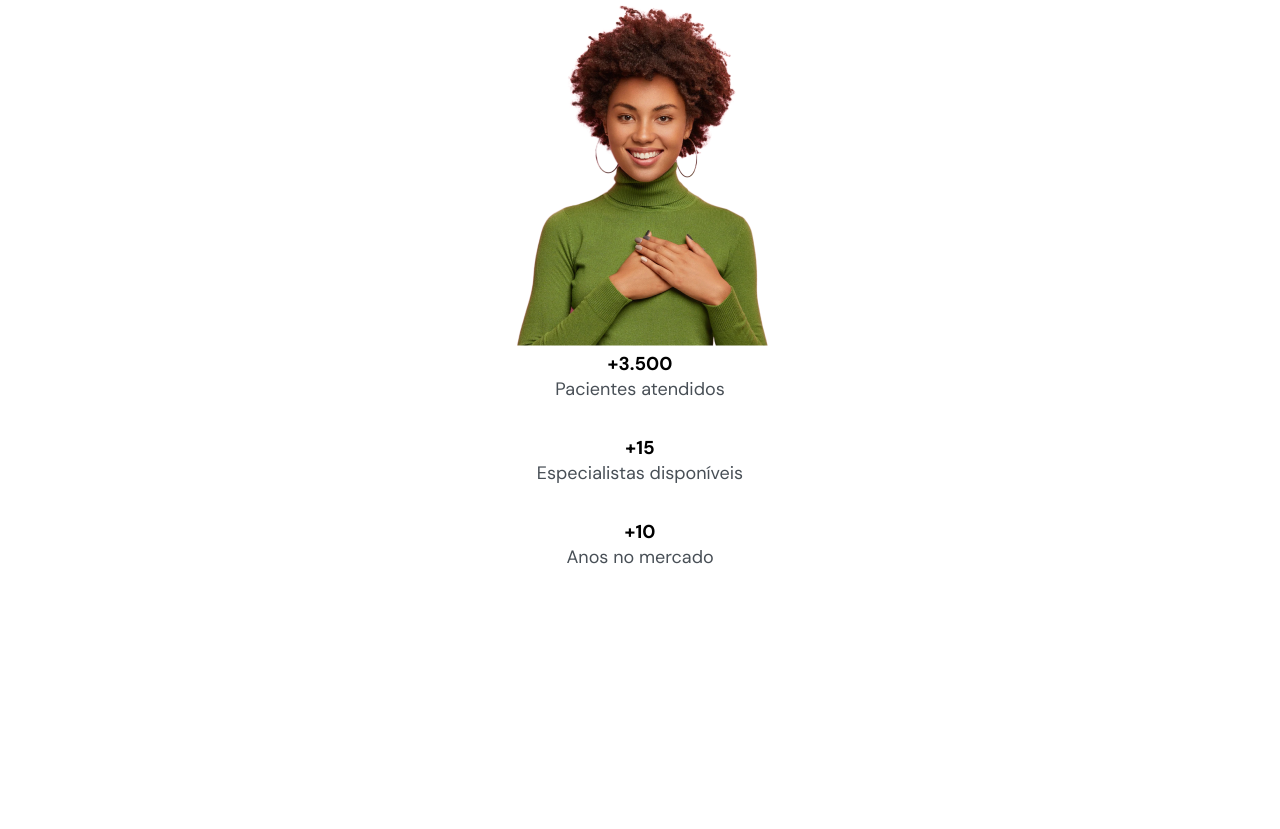
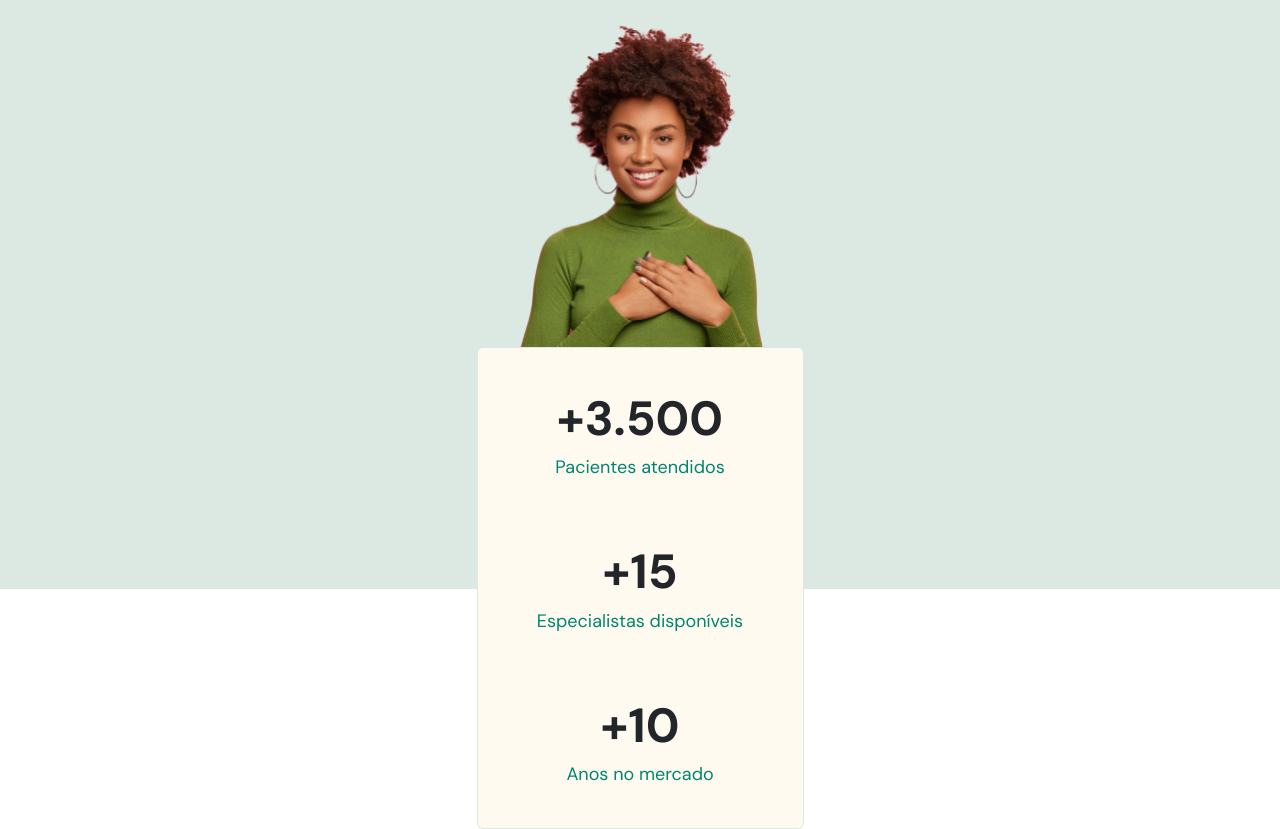
Before and after one commit to carlosconceicaoc/doctor-care, a plain HTML site: page index.html in a window 1280 px wide. Shown: the part 491-1320 px from the top of the page. Before the commit the page ends 1094 px from the top, so only its background shows below. Drawn offline with Linux system fonts and the light colour scheme.

Commit message:
adiciona fundo e evoluções no layout

```diff
--- a/index.html
+++ b/index.html
@@ -27,14 +27,22 @@
                 Agende sua consulta
             </button>
 
-            <img src="/assets/Foto.png" alt="Mulher negra vestindo moletom verde e sorrindo" />
+            <img src="/assets/Foto.png" alt="Mulher negra vestindo moletom  verde e sorrindo" />
 
+            <div class="stats">
+                <div class="stat">
                     <h3>+3.500</h3>
                     <p>Pacientes atendidos</p>
+                </div>
+                <div class="stat">
                     <h3>+15</h3>
                     <p>Especialistas disponíveis</p>
+                </div>
+                <div class="stat">
                     <h3>+10</h3>
                     <p>Anos no mercado</p>
+                </div>
+            </div>
         </header>
     </body>
 </html>
--- a/style.css
+++ b/style.css
@@ -7,7 +7,8 @@
     --primary-color: hsl(170, 100%, 26%);
     --headline: hsl(210, 11%, 15%);
     --paragraph: hsl(210, 9%, 31%);
-
+    --brand-beige: hsla(39, 100%, 97%);
+    --brand-light: hsla(148, 23%, 89%);
     font-size: 62.5%; /* 1rem = 10px */
 }
 
@@ -23,6 +24,22 @@ header {
     margin-right: auto;
     margin-left: auto;
     margin-top: 4.1rem;
+}
+
+header::before {
+    background-color: var(--brand-light);
+
+    content: '';
+    display: block;
+    position: absolute;
+
+    top: 0;
+    left: 0;
+
+    height: 108rem;
+    width: 100vw;
+
+    z-index: -1;
 }
 
 h4 {
@@ -72,3 +89,40 @@ button {
     margin-right: auto;
     margin-left: auto;
 }
+
+.stats {
+    background-color: var(--brand-beige);
+    border: 1px solid var(--brand-light);
+    border-radius: 0.6rem;
+
+    padding: 4rem 0;
+
+    width: 32.7rem;
+
+    margin: 0 auto;
+
+    display: flex;
+    flex-direction: column;
+    justify-content: center;
+    gap: 6rem;
+}
+
+.stat h3 {
+    color: var(--headline);
+    font-size: 4.8rem;
+    line-height: 130%;
+    margin-bottom: 0.4rem;
+}
+
+.stat p {
+    color: var(--primary-color);
+    margin: 0;
+    line-height: 150%;
+}
+
+header img {
+    display: block;
+    margin: 0 auto;
+    object-position: 0 2rem;
+    width: 26.4rem;
+}
```
Lines whose indentation alone changed are shown as unchanged.
